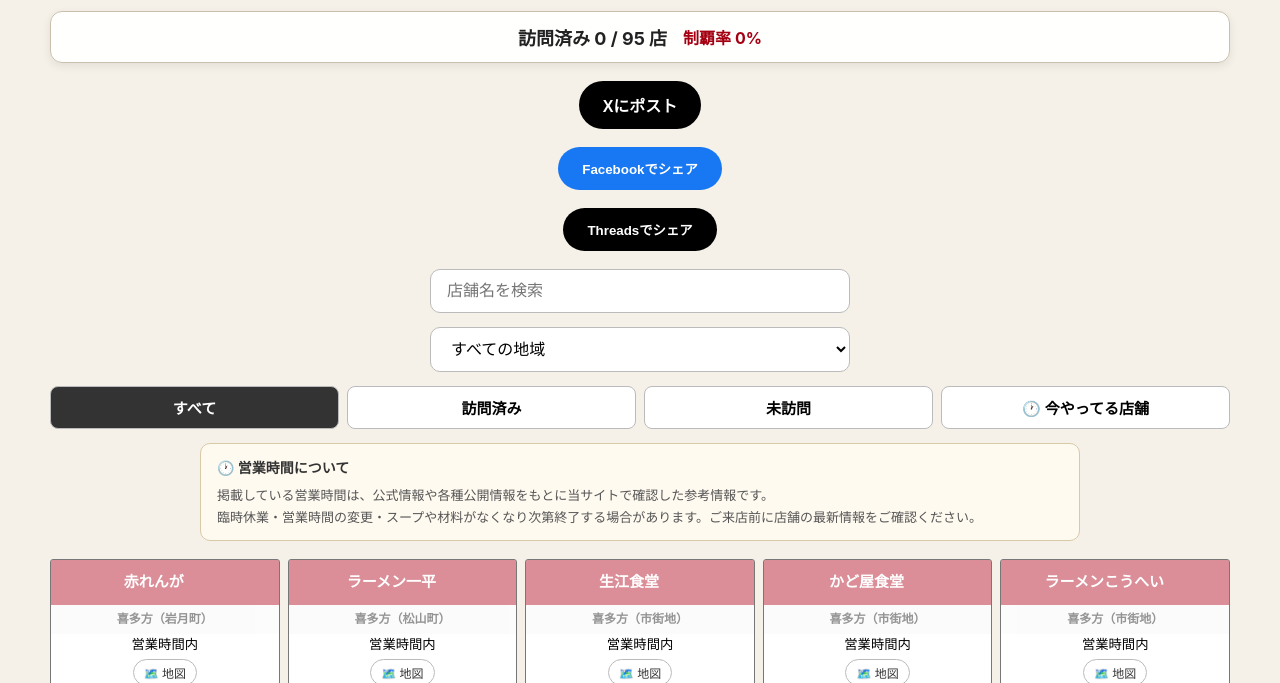
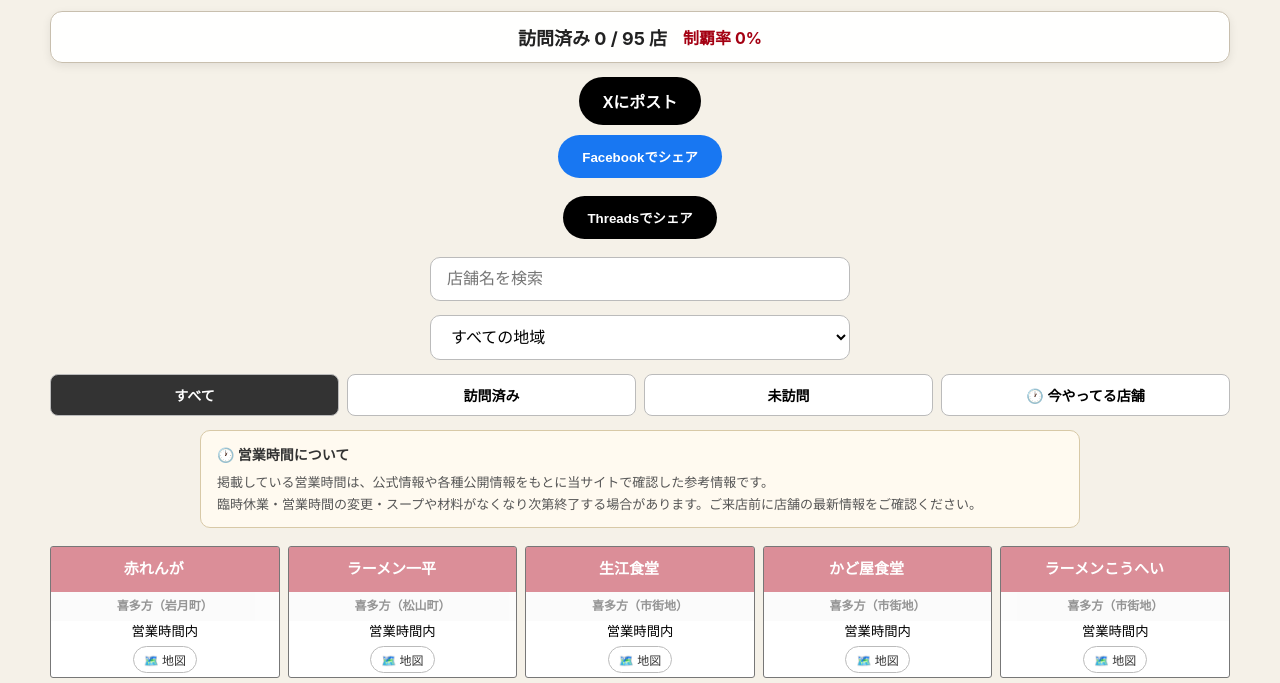
Before and after one commit to mkttuka1242-png/kitakata-ramen-app, a plain HTML site: page index.html in a window 1280 px wide. Shown: the part 113-796 px from the top of the page. Drawn offline with Linux system fonts and the light colour scheme; no server answers.

Commit message:
スマホ表示とSNSボタンの間隔を調整

```diff
--- a/style.css
+++ b/style.css
@@ -185,7 +185,7 @@
   border: 1px solid #bbb;
   border-radius: 8px;
   background: #ffffff;
-  font-size: 15px;
+  font-size: 14px;
   font-weight: bold;
   cursor: pointer;
 }
@@ -198,7 +198,7 @@
 #share-x ,
 #share-x-top {
   display: block;
-  margin: 18px auto;
+  margin: 10px auto;
   padding: 12px 24px;
   border: none;
   border-radius: 999px;
```
